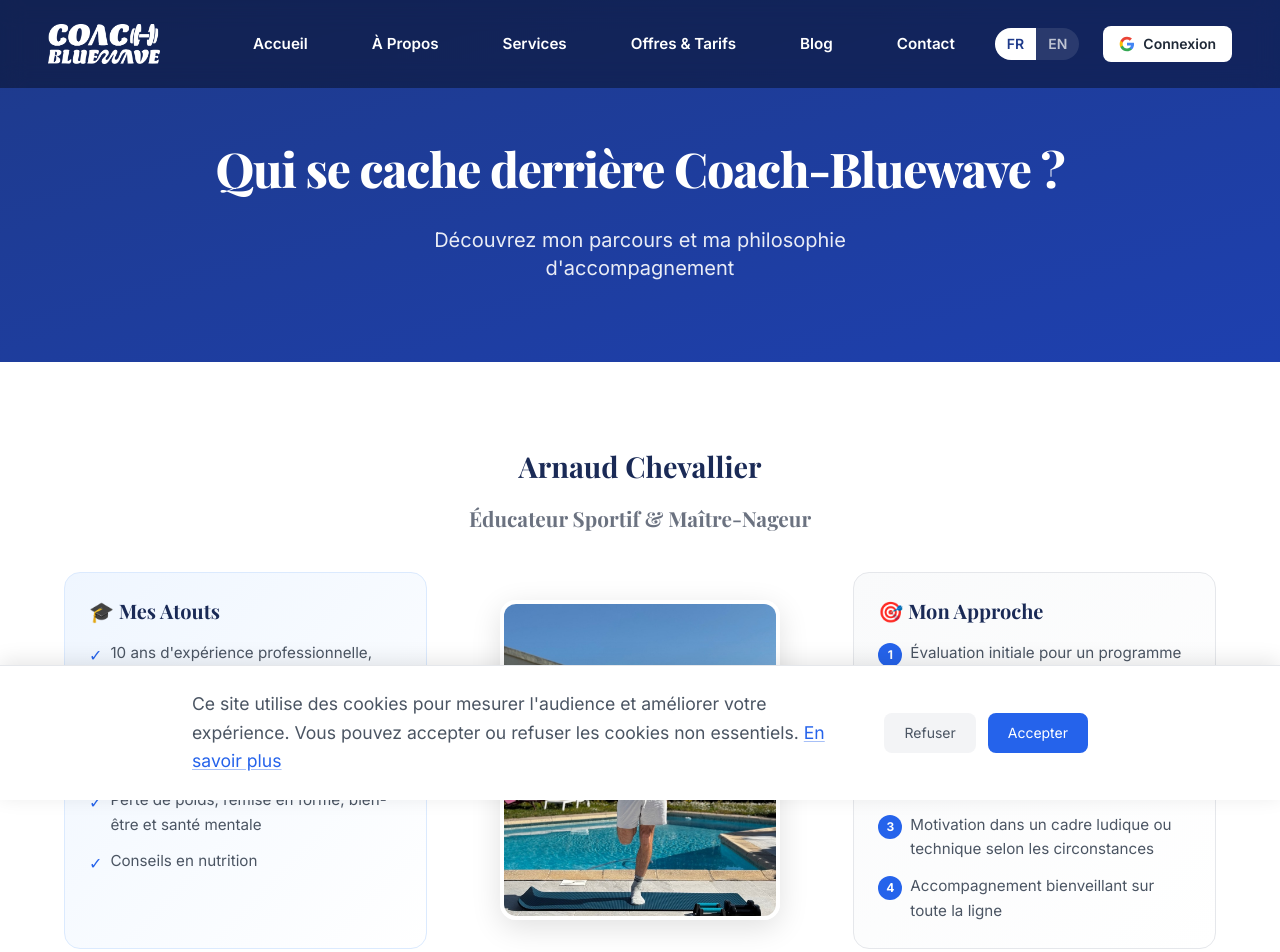
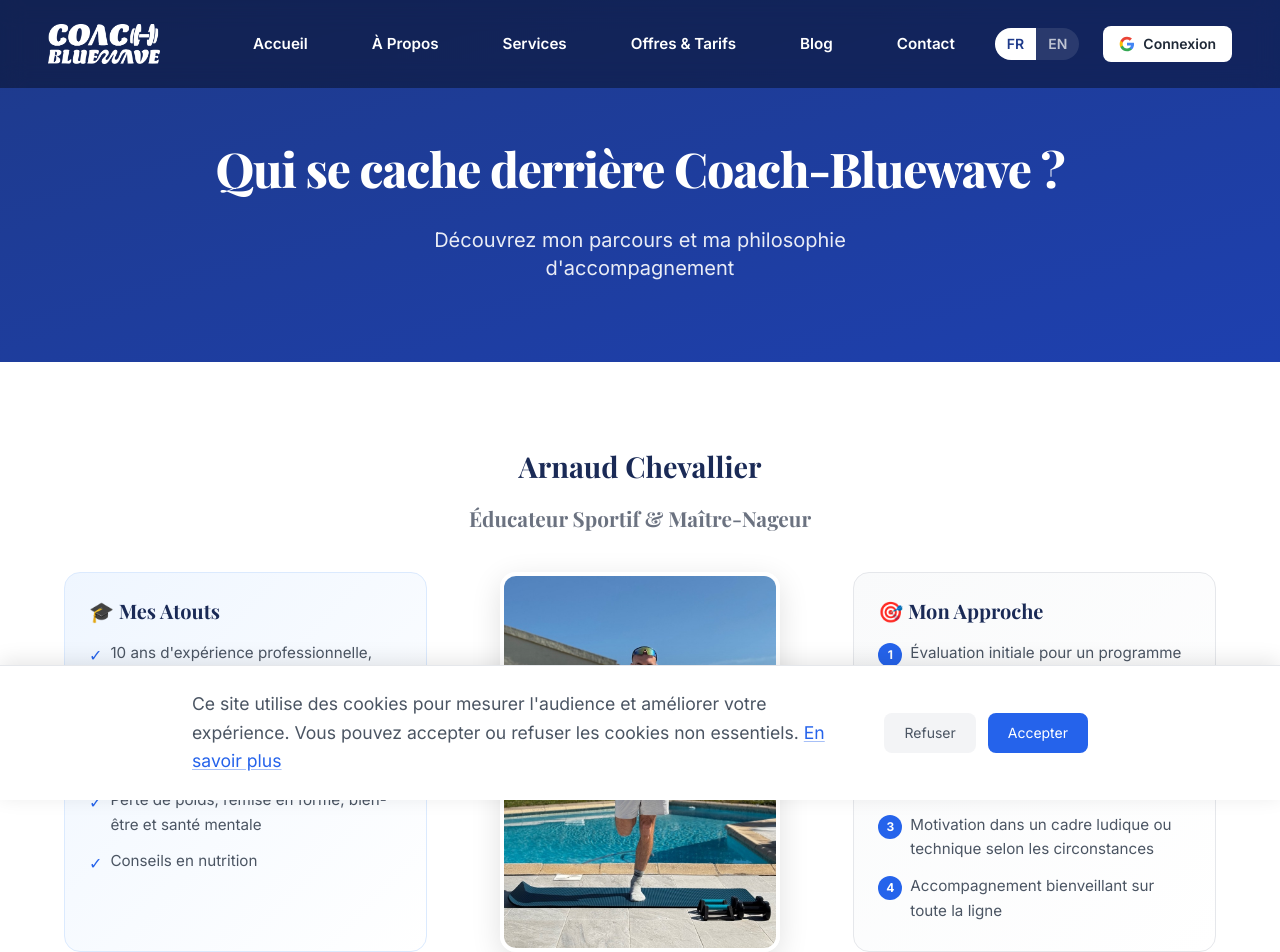
Before and after one commit to Unvodka/Coaching-and-Sport, a Next.js app: page /apropos in a window 1280 px wide. Shown: the top 952 px of the page. Built offline with nearby package versions, Linux system fonts and the light colour scheme; no server answers.

Commit message:
fix: show full body in about profile card - taller card + object-center

```diff
--- a/components/AboutPageContent.tsx
+++ b/components/AboutPageContent.tsx
@@ -76,12 +76,12 @@ export default function AboutPageContent() {
 
             {/* Photo — center on desktop, top on mobile */}
             <FadeInWhenVisible delay={0.1} className="order-1 lg:order-2 flex justify-center items-center h-full">
-              <div className="relative w-[280px] h-[320px] rounded-2xl overflow-hidden shadow-[0_8px_30px_rgba(0,0,0,0.12)] border-4 border-white">
+              <div className="relative w-[280px] h-[380px] rounded-2xl overflow-hidden shadow-[0_8px_30px_rgba(0,0,0,0.12)] border-4 border-white">
                 <Image
                   src="/images/arnaud-profile.jpg"
                   alt="Arnaud Chevallier — Éducateur Sportif & Maître-Nageur"
                   fill
-                  className="object-cover object-top"
+                  className="object-cover object-center"
                   sizes="280px"
                   priority
                 />
```
